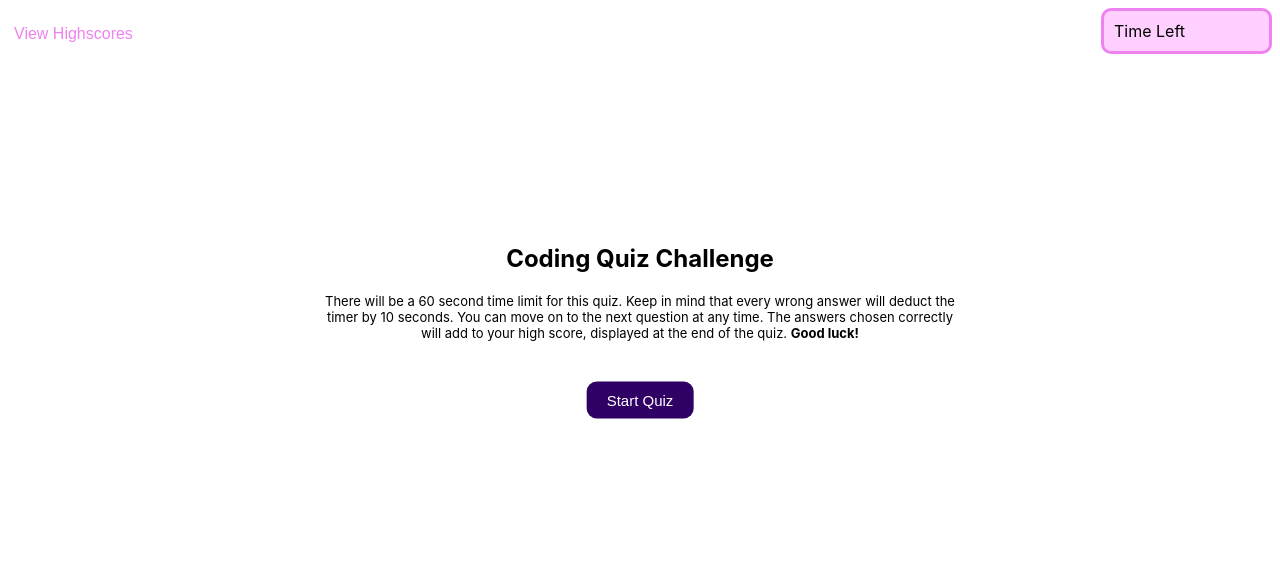
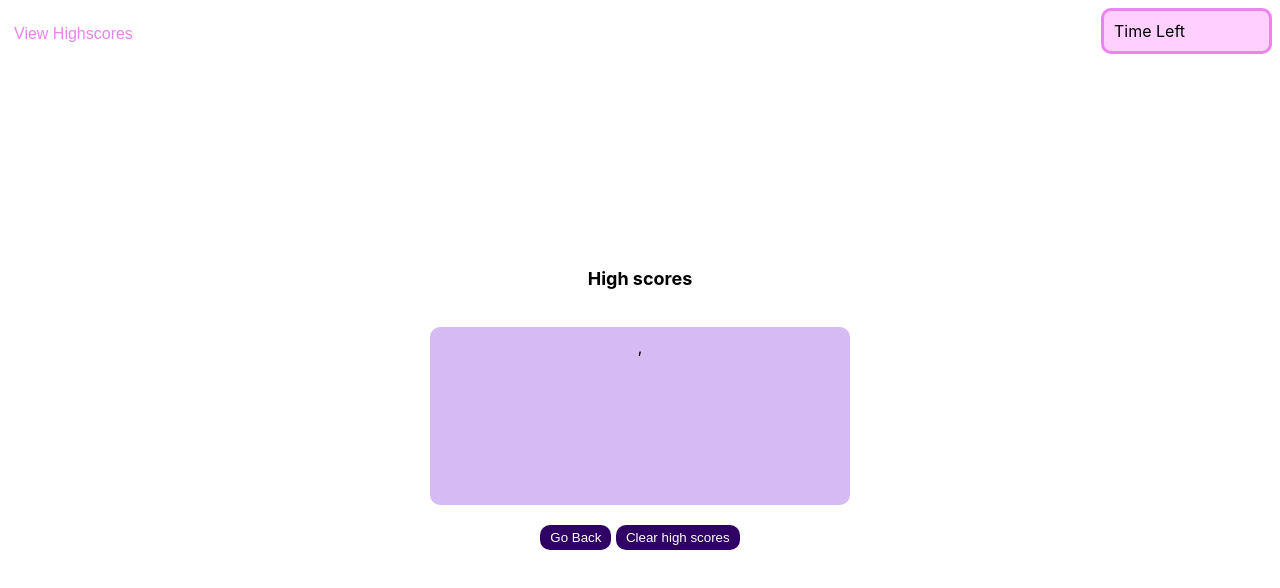
Before and after one commit to abbyolivaa/code-quiz-challenge, a plain HTML site: page index.html in a window 1280 px wide. Both pictures are taken after a click on the button "View Highscores". Drawn offline with Linux system fonts and the light colour scheme.

Commit message:
highscore log and previous highscores

```diff
--- a/assets/css/style.css
+++ b/assets/css/style.css
@@ -161,8 +161,8 @@ body{
 }
 
 .prevHighscoreBox{
-    height: 100px;
-    width: 700px;
+    height: 300px;
+    width: 200px;
     padding: 25px 30px;
     background:#fff ;
     display: flex;
@@ -172,6 +172,10 @@ body{
     justify-content: space-between;
 }
 
+.prevHighscoreBox p {
+    font-size: large;
+}
+
 .prevHighscoreBox button {
     background: rgb(48, 1, 100);
     color: #fff;
@@ -179,6 +183,15 @@ body{
     padding: 5px 10px;
     outline: none;
     border: none;
+}
+
+.prevHighscoreBox .prevHighscores {
+    outline: rgb(48, 1, 100);
+    border-radius: 10px;
+    width: 400px;
+    height: 800px;
+    padding: 10px;
+    background-color: rgba(174, 123, 233, 0.521);
 }
 
 button:hover{
--- a/assets/js/script.js
+++ b/assets/js/script.js
@@ -9,16 +9,25 @@ var choiceBtn = document.getElementById('choice');
 var timerEl = document.getElementById('timer');
 var highScorePage = document.getElementById ('highscoreBox');
 var rightOrWrong = document.getElementById ('correct-or-wrong');
-var highScoreLog = document.getElementById ('highscoreLog')
+var highscoreLogPage = document.getElementById ('highscoreLog')
 var submitBtn = document.getElementById('submitBtn');
 var finalScore = document.querySelector('#finalScore')
 
 
-highScoreLog.classList.add('hide');
+highscoreLogPage.classList.add('hide');
 highScorePage.classList.add('hide');
 quizBox.classList.add('hide');
 
 let shuffledQues, currentQuesIndex
+
+var highscoreBtn = document.querySelector("#highscoreBtn");
+
+highscoreBtn.addEventListener('click', () => {
+    startPage.classList.add('hide');
+    highScorePage.classList.add('hide');
+    quizBox.classList.add('hide');
+    highscoreLogPage.classList.remove('hide');
+})
 
 startBtn.addEventListener('click', startQuiz);
 
@@ -39,6 +48,7 @@ function timer() {
                 timerEl.textContent = "Time's up!"
                 quizBox.classList.add ('hide');
                 highScorePage.classList.remove('hide');
+                highscoreLog.classList.add ('hide');
             }else {
                 timerEl.textContent = '';
                 clearInterval(timeInterval);
@@ -106,7 +116,7 @@ function selectAnswer(e){
     }
     else{
         rightOrWrong.textContent = "Try Again!"
-        timeLeft -=5;
+        timeLeft -=10;
     }
     finalScore.textContent = 'Your final score is ' + score
     var highScore = localStorage.getItem("highscore");
@@ -116,24 +126,48 @@ function selectAnswer(e){
     }
 
     localStorage.setItem("highscore", score);
+    return highScore;
 }
-
-var submitInitials = function() {
-    var initials = document.querySelector("#initials");
-    initials= "";
-    console.log(initials);
-    return initials ;
-};
 
 submitBtn.addEventListener('click', () => {
     var initials = document.querySelector("#initials");
     console.log(initials.value);
-    localStorage.setItem("initials", initials.value);
+    var initialsValue = initials.value
+    localStorage.setItem("initials", initialsValue);
     highScorePage.classList.add('hide');
+    highscoreLogPage.classList.remove ('hide');
 })
 
+var arrayOfKeys = Object.keys(localStorage);
 
-//function inputInitial () {}
+var arrayOfValues = [score];
+for(var i in localStorage){
+    if(localStorage.hasOwnProperty(i)){
+        arrayOfValues.push(localStorage[i]);
+    }
+}
+
+var playerScore = [localStorage.getItem("initials"),localStorage.getItem("highscore")]
+var highscoreLog = document.querySelector("#prevHighscores")
+highscoreLog.textContent = playerScore
+
+
+var goBackBtn = document.querySelector("#return");
+var clearBtn = document.querySelector("#clear");
+
+goBackBtn.addEventListener('click' , () => {
+    highscoreLogPage.classList.add('hide');
+    highScorePage.classList.add('hide');
+    startPage.classList.remove('hide');
+    startBtn.classList.remove('hide');
+    startQuiz();
+})
+
+clearBtn.addEventListener('click', () => {
+    localStorage.clear();
+    highscoreLog.textContent = "";
+})
+
 
 const questions= [
     {
--- a/index.html
+++ b/index.html
@@ -16,7 +16,7 @@
                     <div class="timeSec" id="timeSec"></div>
                 </div>
             </section>
-           <div class="highscoreBtn"><button>View Highscores</button></div>
+           <div class="highscoreBtn" id="highscoreBtn"><button>View Highscores</button></div>
 
         </header>
     </div>
@@ -72,13 +72,15 @@
 
     <!-- Previous Highscores Box -->
     <div class="prevHighscoreBox" id = "highscoreLog">
-        High scores
-        <label class="localStorage">
-            <input type="">
-        </label>
+        <p><strong>High scores</strong></p>
+        <br>
+        <div class="prevHighscores" id="prevHighscores">
+            ...
+        </div>
+        <br>
         <div class="buttons">
-            <button class="return">Go Back</button>
-            <button class="clear">Clear high scores</button>
+            <button class="return" id="return">Go Back</button>
+            <button class="clear" id="clear">Clear high scores</button>
     </div>
 
 
```
